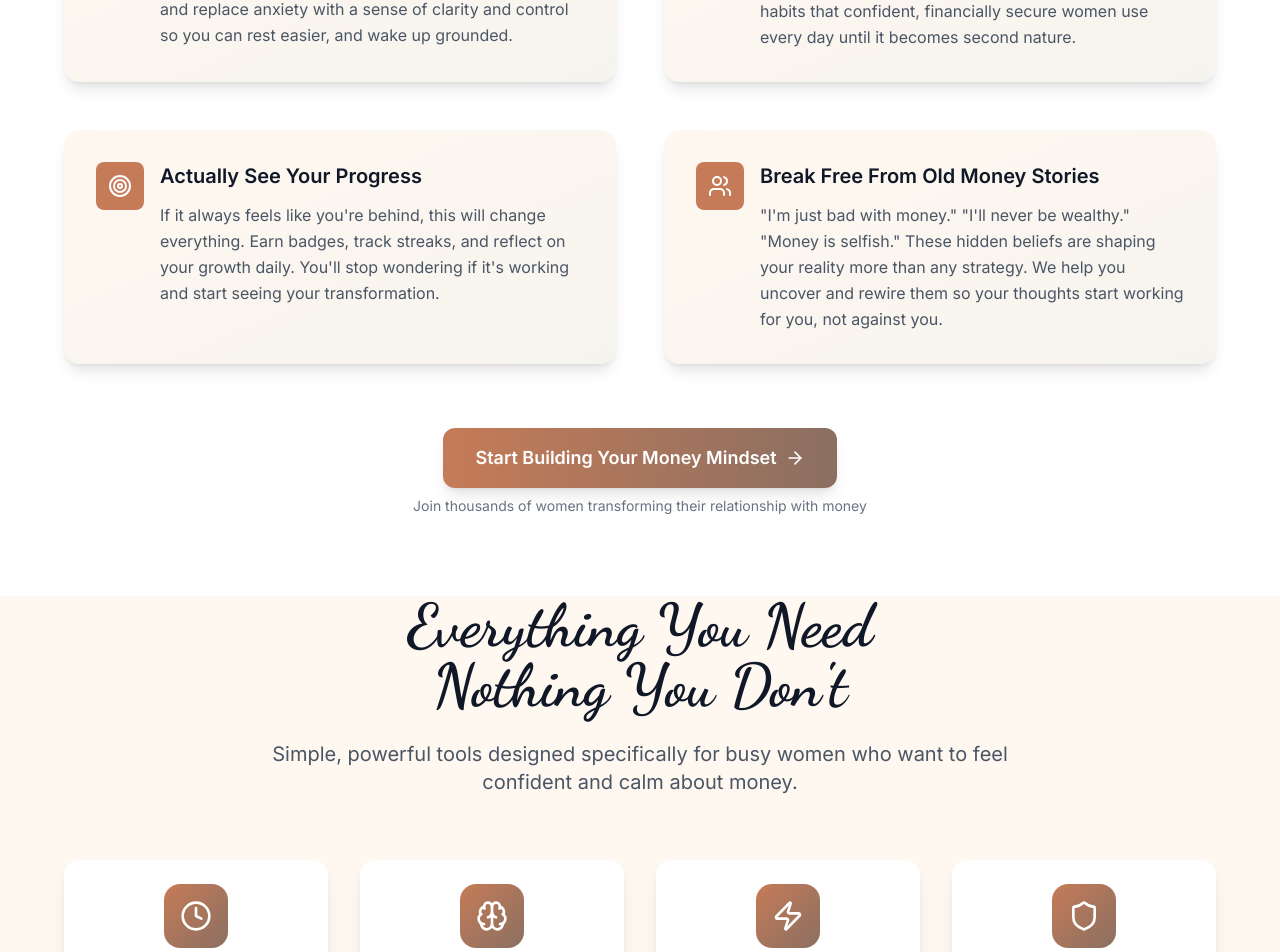
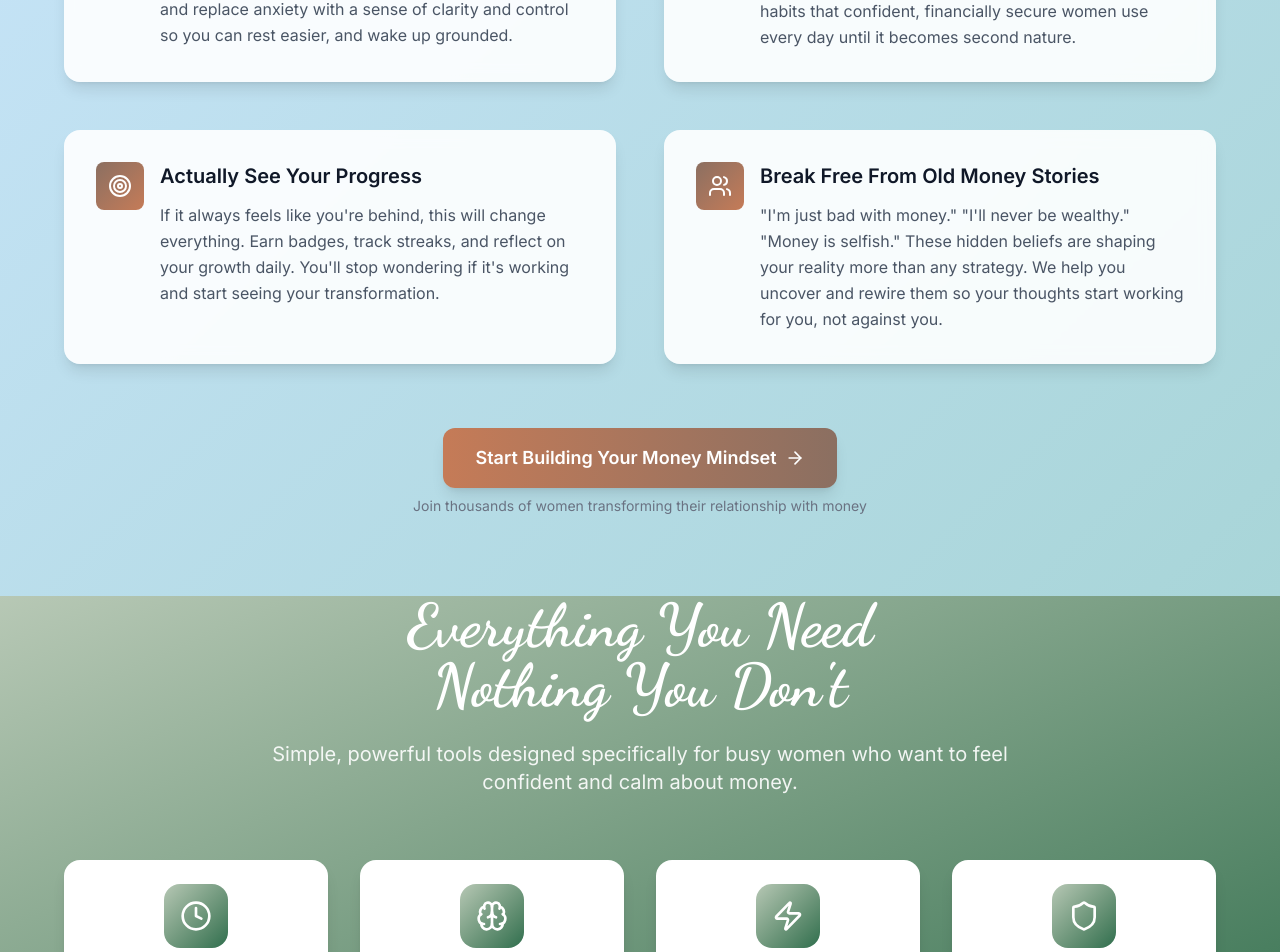
Before and after one commit to carolynjones73-create/mindful-landing, a React (Vite) app: page / in a window 1280 px wide. Shown: the part 3780-4732 px from the top of the page. Built offline with nearby package versions, Linux system fonts and the light colour scheme; no server answers.

Commit message:
Adjust section colors for better visual flow

```diff
--- a/src/components/landing/LandingPage.tsx
+++ b/src/components/landing/LandingPage.tsx
@@ -313,7 +313,7 @@ export default function LandingPage({ onGetStarted }: LandingPageProps) {
       </section>
 
       {/* Benefits Section */}
-      <section className="py-20 bg-white">
+      <section className="py-20 bg-gradient-to-br from-soft-sky to-opal">
         <div className="max-w-7xl mx-auto px-4">
           <div className="text-center mb-16">
             <h2 className="text-5xl md:text-6xl font-bold text-gray-900 mb-6" style={{ fontFamily: 'Dancing Script, cursive' }}>
@@ -331,9 +331,9 @@ export default function LandingPage({ onGetStarted }: LandingPageProps) {
             {benefits.map((benefit, index) => {
               const Icon = benefit.icon;
               return (
-                <div key={index} className="bg-gradient-to-br from-soft-ivory to-pale-moon rounded-2xl p-8 shadow-lg hover:shadow-xl transition-shadow duration-300">
+                <div key={index} className="bg-white/90 backdrop-blur-sm rounded-2xl p-8 shadow-lg hover:shadow-xl transition-shadow duration-300">
                   <div className="flex items-start gap-4">
-                    <div className="w-12 h-12 bg-soft-clay rounded-lg flex items-center justify-center flex-shrink-0">
+                    <div className="w-12 h-12 bg-gradient-to-br from-muted-taupe to-soft-clay rounded-lg flex items-center justify-center flex-shrink-0">
                       <Icon className="w-6 h-6 text-white" />
                     </div>
                     <div>
@@ -361,13 +361,13 @@ export default function LandingPage({ onGetStarted }: LandingPageProps) {
       </section>
 
       {/* Features */}
-      <section className="pb-20 bg-soft-ivory">
+      <section className="pb-20 bg-gradient-to-br from-sage-green to-palm-green">
         <div className="max-w-7xl mx-auto px-4">
           <div className="text-center mb-16">
-            <h2 className="text-5xl md:text-6xl font-bold text-gray-900 mb-6" style={{ fontFamily: 'Dancing Script, cursive' }}>
+            <h2 className="text-5xl md:text-6xl font-bold text-white mb-6" style={{ fontFamily: 'Dancing Script, cursive' }}>
               Everything You Need<br />Nothing You Don't
             </h2>
-            <p className="text-xl text-gray-600 max-w-3xl mx-auto">
+            <p className="text-xl text-white/90 max-w-3xl mx-auto">
               Simple, powerful tools designed specifically for busy women who want to feel confident and calm about money.
             </p>
           </div>
@@ -377,7 +377,7 @@ export default function LandingPage({ onGetStarted }: LandingPageProps) {
               const Icon = feature.icon;
               return (
                 <div key={index} className="bg-white rounded-2xl p-6 shadow-lg hover:shadow-xl transition-shadow duration-300 text-center">
-                  <div className="w-16 h-16 bg-gradient-to-br from-soft-clay to-muted-taupe rounded-2xl flex items-center justify-center mx-auto mb-4">
+                  <div className="w-16 h-16 bg-gradient-to-br from-sage-green to-palm-green rounded-2xl flex items-center justify-center mx-auto mb-4">
                     <Icon className="w-8 h-8 text-white" />
                   </div>
                   <h3 className="text-lg font-semibold text-gray-900 mb-2">{feature.title}</h3>
```
